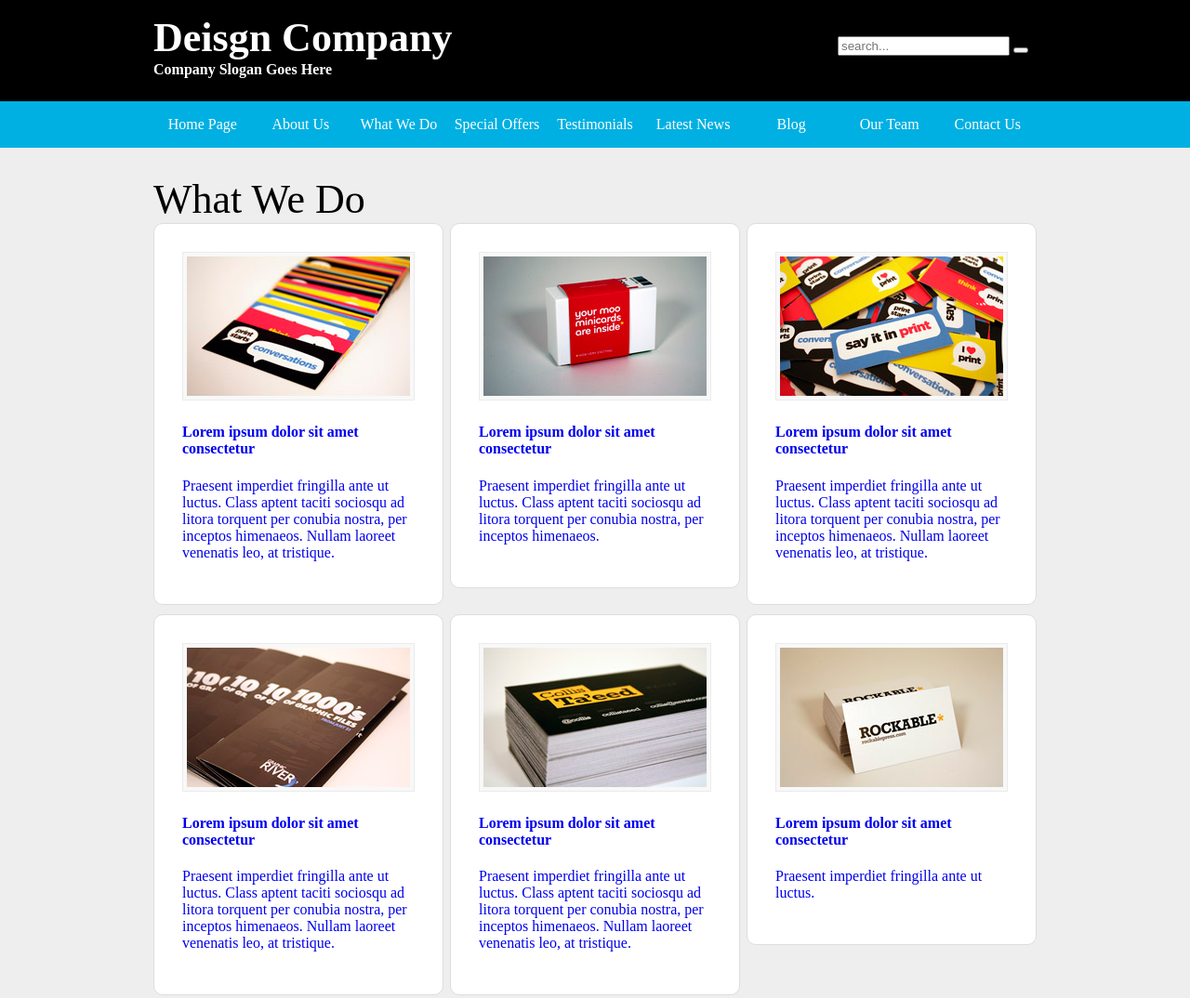
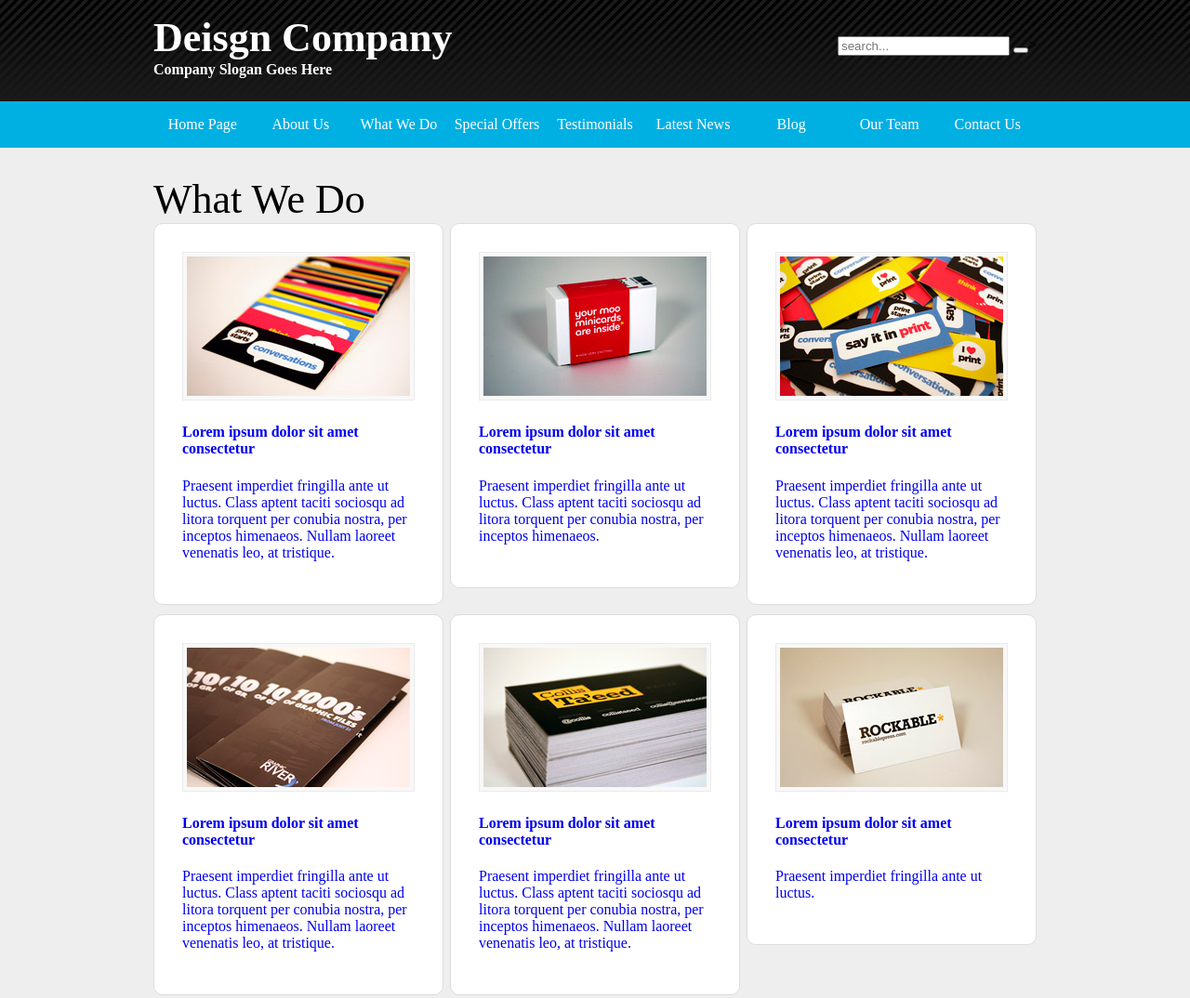
Before and after one commit to SFitOS/portfolio, a plain HTML site: page index.html in a window 1280 px wide. Shown: the whole page at 93% size. Drawn offline with Linux system fonts and the light colour scheme.

Commit message:
header lines

```diff
--- a/css/style.css
+++ b/css/style.css
@@ -15,6 +15,8 @@ body{
 .header-top{
     background-color: black;
     padding: 15px 0 25px 0;
+    background-image: url('../pic/lines.png');
+
 }
 .header-bottom{
     background-color: #00b0e2;
```
Also changed, not shown: index.html (+1 -2 lines), pic/lines.png (added), 1 other file.
